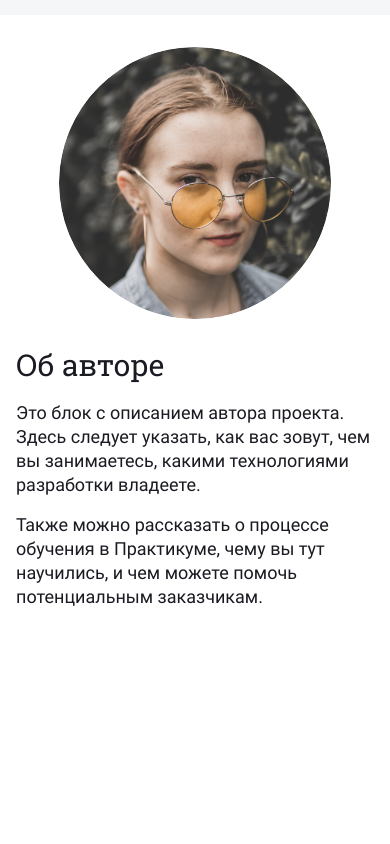
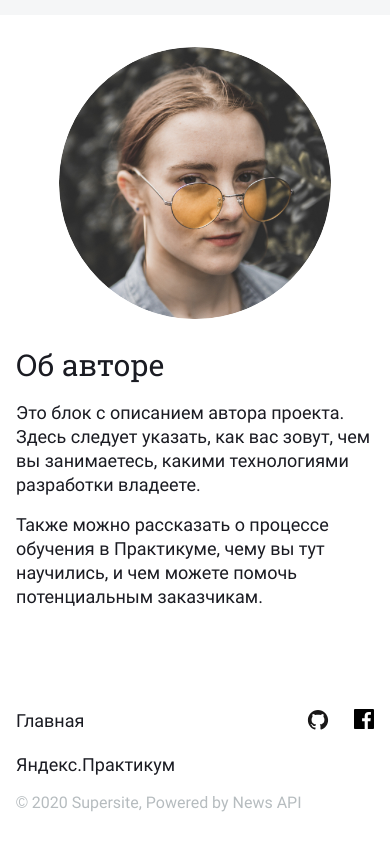
Before and after one commit to Vrg26/news-by-keyword-frontend, a website built with webpack: page src/index.html in a window 390 px wide. Shown: the part 2054-2898 px from the top of the page. Before the commit the page ends 2743 px from the top, so only its background shows below. Built offline with nearby package versions, Linux system fonts and the light colour scheme; files whose address does not match are found by name.

Commit message:
Сверстал footer

```diff
--- /dev/null
+++ b/src/blocks/footer/__copyright/footer__copyright.css
@@ -0,0 +1,14 @@
+.footer__copyright {
+  margin: auto 0;
+  font-family: Roboto, sans-serif;
+  font-style: normal;
+  font-weight: normal;
+  font-size: 16px;
+  line-height: 22px;
+  color: #B6BCBF;
+}
+@media screen and (max-width: 767px) {
+  .footer__copyright {
+    margin-top: 15px;
+  }
+}
--- /dev/null
+++ b/src/blocks/footer/__link/footer__link.css
@@ -0,0 +1,24 @@
+.footer__link {
+  font-family: Roboto, sans-serif;
+  font-weight: 400;
+  font-size: 18px;
+  line-height: 24px;
+  color: #1A1B22;
+  text-decoration: none;
+  margin: auto 15px;
+}
+
+@media screen and (max-width: 767px) {
+  .footer__link:first-child {
+    margin-left: 0;
+  }
+}
+
+@media screen and (max-width: 500px) {
+  .footer__link {
+    margin: 20px 0 0;
+  }
+  .footer__link:first-child {
+    margin-top: 0;
+  }
+}
--- /dev/null
+++ b/src/blocks/footer/__links/footer__links.css
@@ -0,0 +1,9 @@
+.footer__links {
+}
+
+@media screen and (max-width: 500px) {
+  .footer__links {
+    display: flex;
+    flex-direction: column;
+  }
+}
--- /dev/null
+++ b/src/blocks/footer/__nav/footer__nav.css
@@ -0,0 +1,8 @@
+.footer__nav {
+    display: flex;
+}
+@media screen and (max-width: 767px) {
+  .footer__nav {
+    justify-content: space-between;
+  }
+}
--- /dev/null
+++ b/src/blocks/footer/__social-item/footer__social-item.css
@@ -0,0 +1,9 @@
+.footer__social-item {
+    margin-left: 30px;
+}
+
+@media screen and (max-width: 768px) {
+  .footer__social-item {
+    margin-left: 25px;
+  }
+}
--- /dev/null
+++ b/src/blocks/footer/__social-items/footer__social-items.css
@@ -0,0 +1,6 @@
+.footer__social-items {
+  padding: 0;
+  margin: 0;
+  list-style: none;
+  display: flex;
+}
--- /dev/null
+++ b/src/blocks/footer/__social-link/footer__social-link.css
@@ -0,0 +1,2 @@
+.footer__social-link {
+}
--- /dev/null
+++ b/src/blocks/footer/footer.css
@@ -0,0 +1,33 @@
+@import url(./__copyright/footer__copyright.css);
+@import url(./__link/footer__link.css);
+@import url(./__nav/footer__nav.css);
+@import url(./__social-item/footer__social-item.css);
+@import url(./__social-items/footer__social-items.css);
+@import url(./__social-link/footer__social-link.css);
+@import url(./__links/footer__links.css);
+
+.footer {
+  box-sizing: border-box;
+  padding: 30px 0;
+  display: flex;
+  justify-content: space-between;
+  max-width: 1237px;
+  width: 100%;
+  margin: 0 auto;
+}
+
+@media screen and (max-width: 1280px) {
+  .footer {
+    padding: 20px 40px;
+  }
+}
+@media screen and (max-width: 767px) {
+  .footer {
+    flex-direction: column-reverse;
+  }
+}
+@media screen and (max-width: 500px) {
+  .footer {
+    padding: 20px 16px 30px;
+  }
+}
--- a/src/index.html
+++ b/src/index.html
@@ -109,6 +109,27 @@
       </div>
     </section>
   </main>
+  <footer class="footer">
+    <p class="footer__copyright">© 2020 Supersite, Powered by News API</p>
+    <div class="footer__nav">
+      <div class="footer__links">
+        <a href="#" class="footer__link">Главная</a>
+        <a href="#" class="footer__link">Яндекс.Практикум</a>
+      </div>
+      <ul class="footer__social-items">
+        <li class="footer__social-item">
+          <a href="https://github.com/Vrg26" target="_blank" class="footer__social-link">
+            <img src="<%=require('./images/github.svg') %>" alt="Иконка github" class="footer__social-icon">
+          </a>
+        </li>
+        <li class="footer__social-item">
+          <a href="" target="_blank" class="footer__social-link">
+            <img src="<%=require('./images/facebook.svg') %>" alt="Иконка facebook" class="footer__social-icon">
+          </a>
+        </li>
+      </ul>
+    </div>
+  </footer>
   <script src="<%=htmlWebpackPlugin.files.js %>"></script>
 </body>
 </html>
--- a/src/pages/index.css
+++ b/src/pages/index.css
@@ -6,3 +6,4 @@
 @import url(../blocks/articles/articles.css);
 @import url(../blocks/button/button.css);
 @import url(../blocks/about/about.css);
+@import url(../blocks/footer/footer.css);
```
Also changed, not shown: src/images/facebook.svg (added), src/images/github.svg (added).
